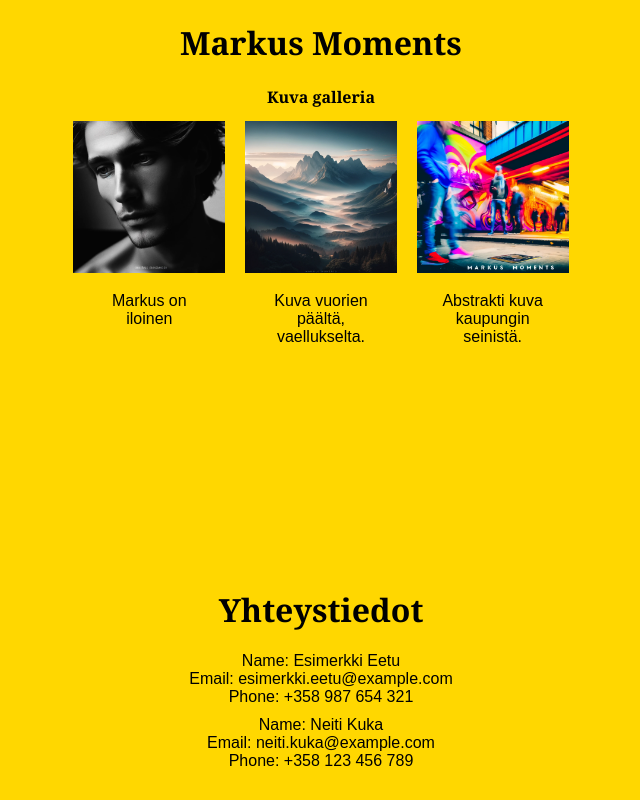
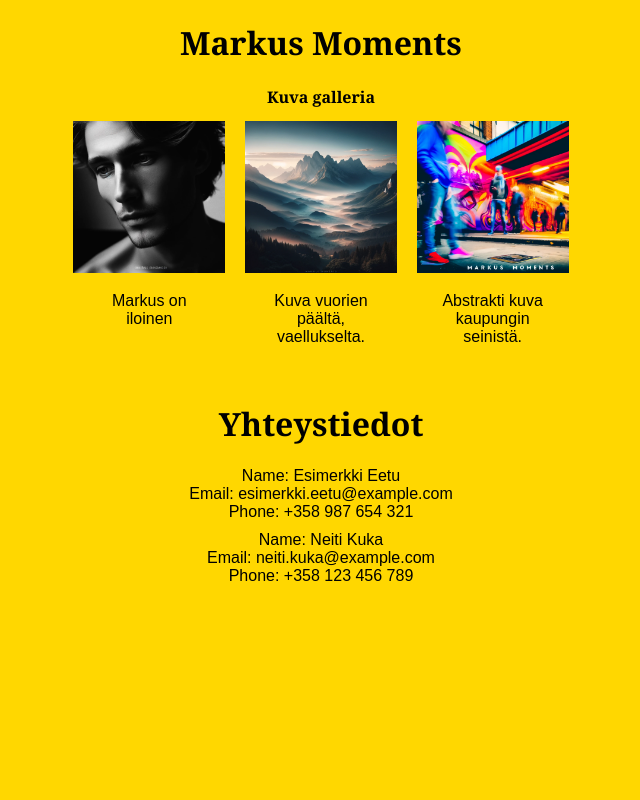
Before and after one commit to Synetraa1/MarkusMoments, a plain HTML site: page sivu/index.html in a window 1280 px wide. Shown: the whole page, without its empty margins (319-959 px from the left). Drawn offline with Linux system fonts and the light colour scheme.

Commit message:
Sijainnin vaihto

```diff
--- a/sivu/style.css
+++ b/sivu/style.css
@@ -54,7 +54,7 @@ body {
   margin-bottom: 150px;
 }
 #contact-list {
-  position: fixed; /* Sijainti alhaalla  */
+  position: bottom; /* Sijainti alhaalla  */
   bottom: 0;
   text-align:center;
   width: 100%;
```
